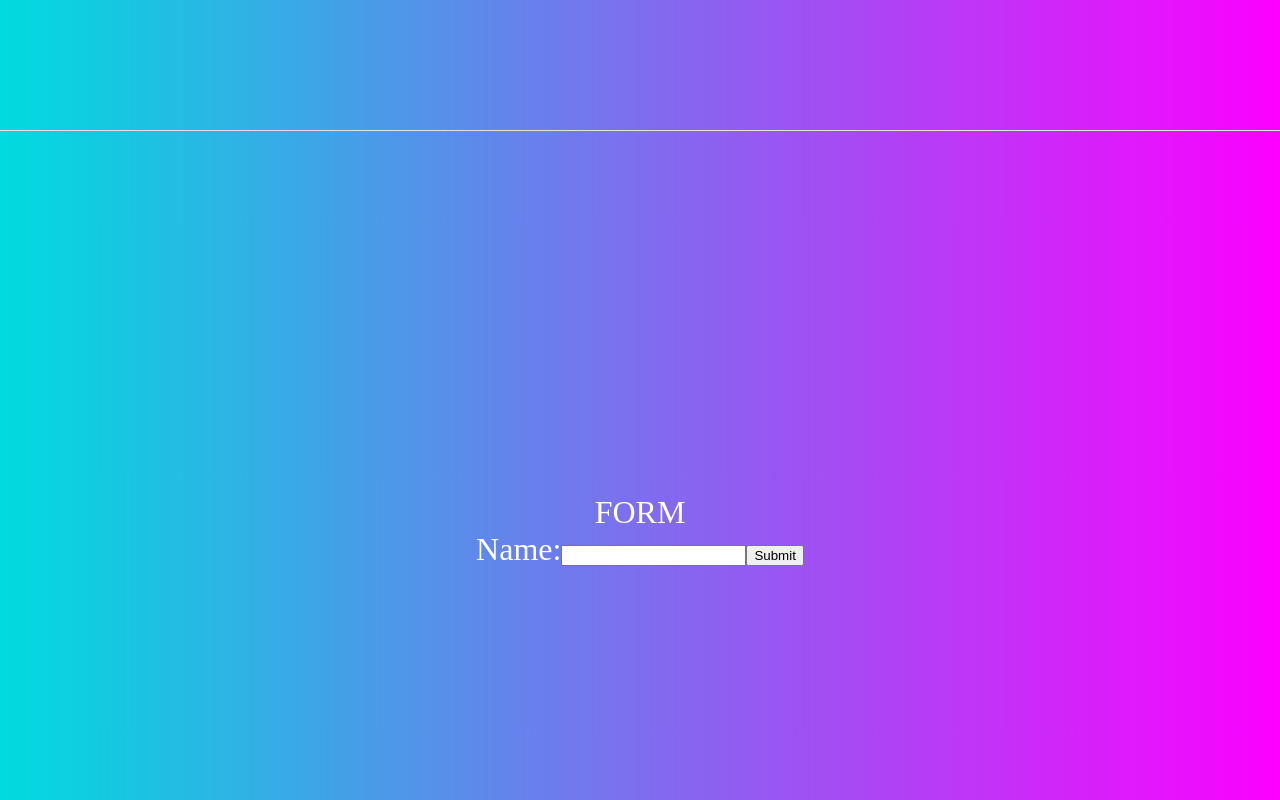
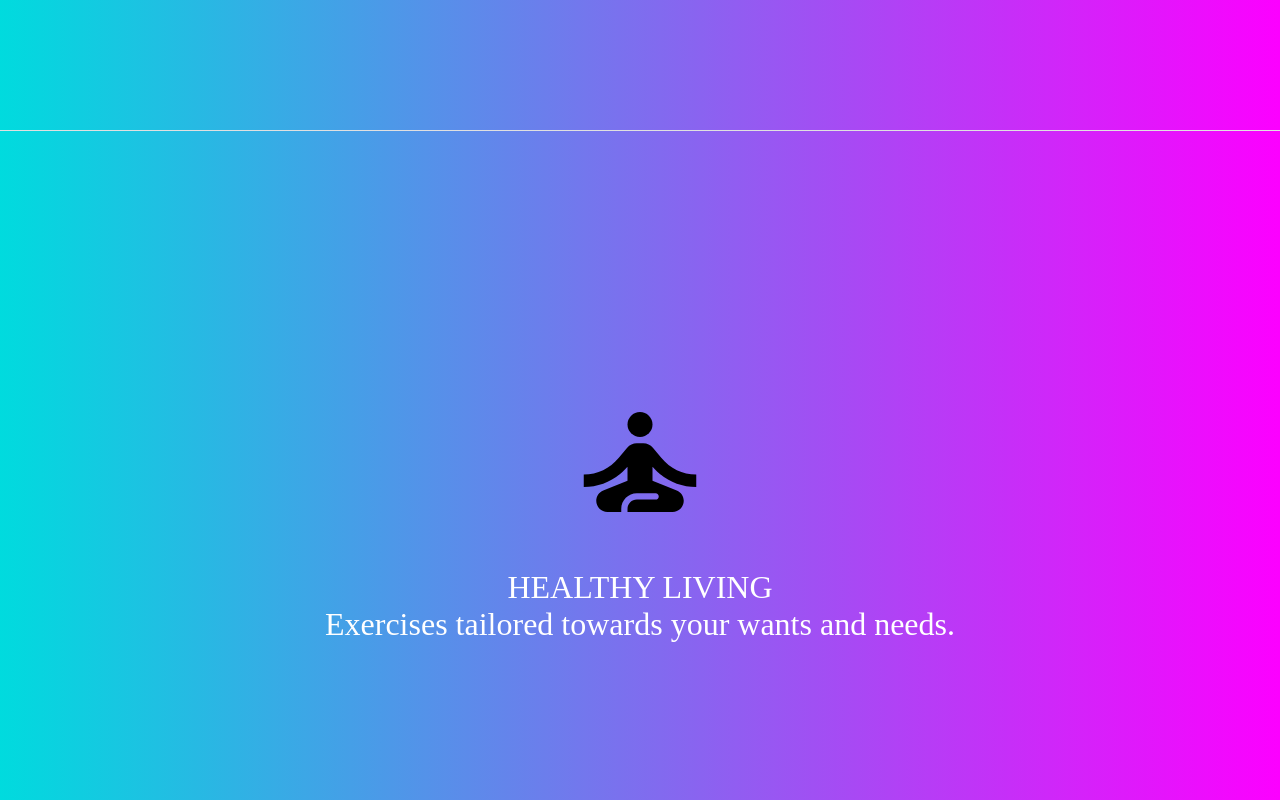
Before and after one commit to Mehul20/thrivetech, a React (Create React App) app: page / in a window 1280 px wide. Shown: the part 2320-3120 px from the top of the page. Built offline with nearby package versions, Linux system fonts and the light colour scheme.

Commit message:
Merged changes

```diff
--- /dev/null
+++ b/src/Page35.js
@@ -0,0 +1,22 @@
+import './App.css';
+import SelfImprovementIcon from '@mui/icons-material/SelfImprovement';
+
+function Page35() {
+  return (
+    <div className="App">
+      <header className="App-header">
+        <SelfImprovementIcon style={{ fontSize: 150, color:'black' }}/>
+        <p className="Textstyle">
+         HEALTHY LIVING
+         <br />
+         Exercises tailored towards your wants and needs.
+
+
+        </p>
+      </header>
+
+    </div>
+  );
+}
+
+export default Page35;
--- a/src/Page4.js
+++ b/src/Page4.js
@@ -1,5 +1,4 @@
 import './App.css';
-import ConnectWithoutContactIcon from '@mui/icons-material/ConnectWithoutContact';
 import React from 'react';
 
 function Page4() {
--- a/src/Page5.js
+++ b/src/Page5.js
@@ -1,7 +1,5 @@
-import image from './front.png'
 import './App.css';
 import Button from '@material-ui/core/Button';
-import Page2 from "./Page2";
 
 
 function Page5() {
--- a/src/index.js
+++ b/src/index.js
@@ -4,6 +4,7 @@ import './index.css';
 import Page1 from './Page1'
 import Page2 from './Page2'
 import Page3 from './Page3'
+import Page35 from './Page35'
 import Page4 from './Page4'
 import Page5 from './Page5'
 import Page6 from './Page6'
@@ -30,6 +31,8 @@ ReactDOM.render(
     <Divider />
     <Page3 />
     <Divider />
+    <Page35 />
+    <Divider />
     <Page4 />
     <Divider />
     <Page5 />
```
